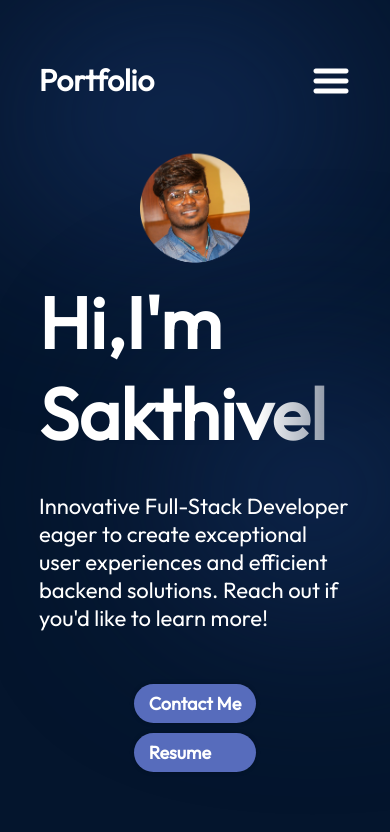
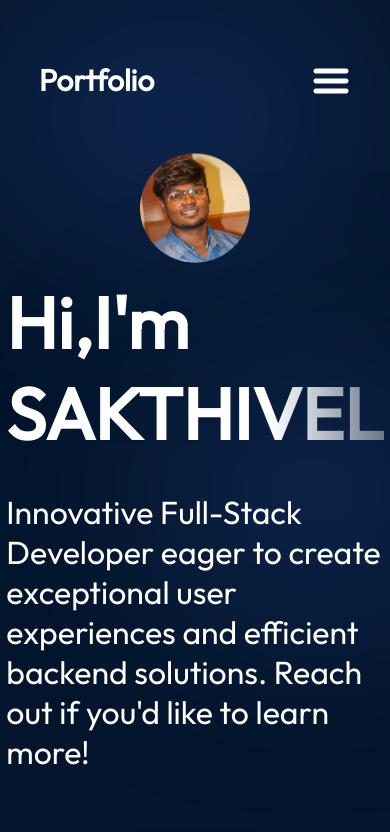
Before and after one commit to Sakthivel0308/Portfolio, a React (Vite) app: page / in a window 390 px wide. Shown: the top 832 px of the page. Built offline with nearby package versions, Linux system fonts and the light colour scheme.

Commit message:
UPDATE: mobile size modification

```diff
--- a/src/Components/Contact/Contact.module.css
+++ b/src/Components/Contact/Contact.module.css
@@ -73,4 +73,11 @@
     align-items: center;
     font-size: 18px;
   }
+
+  .links img{
+    width: 25px;
+    height: 25px;
+    margin-right: 5px;
+    margin-top: 7px;
+  }
 }
--- a/src/Components/Hero/Hero.jsx
+++ b/src/Components/Hero/Hero.jsx
@@ -7,7 +7,7 @@ export const Hero = () => {
   return (
     <section className={styles.container}>
       <div className={styles.content}>
-        <h1 className={styles.title}>Hi,I'm Sakthivel</h1>
+        <h1 className={styles.title}>Hi,I'm SAKTHIVEL</h1>
         <p className={styles.description}>
           Innovative Full-Stack Developer eager to create exceptional user
           experiences and efficient backend solutions. Reach out if you'd like
--- a/src/Components/Hero/Hero.module.css
+++ b/src/Components/Hero/Hero.module.css
@@ -156,10 +156,11 @@
   }
 
   .resume a, .contactBtn {
-    font-size: 18px; /* Decrease the font size */
-    padding: 8px 15px; /* Adjust the padding */
+    margin-top: 10px;
+    font-size: 24px; /* Decrease the font size */
+    padding: 12px 20px; /* Adjust the padding */
   }
   .description{
-    font-size: 22px;
+    font-size: 32px;
   }
 }
--- a/src/Components/Projects/ProjectCard.module.css
+++ b/src/Components/Projects/ProjectCard.module.css
@@ -9,6 +9,7 @@
   padding: 18px 20px;
   max-width: 400px;
   height: 580px;
+  margin: 15px 0px;
 }
 
 .image {
```
